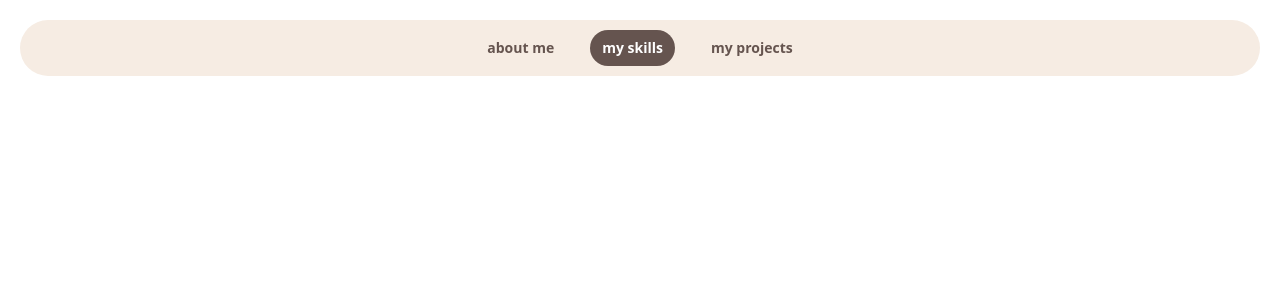
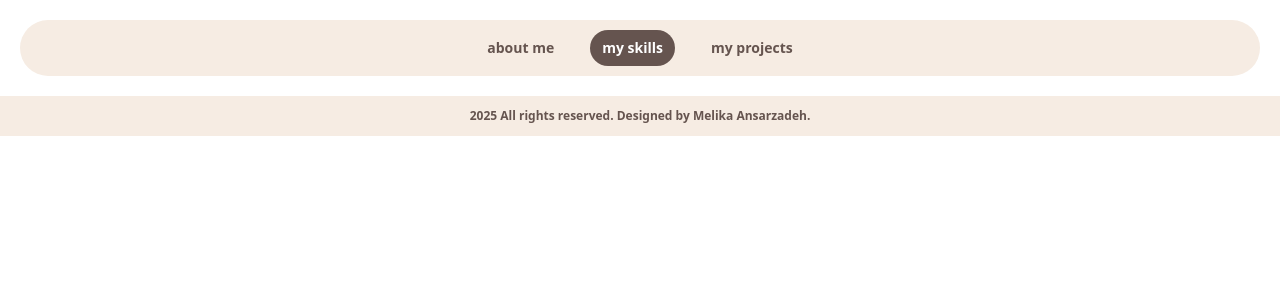
Before and after one commit to melika-ansarzadeh/profile-portfolio, a Next.js app: page / in a window 1280 px wide. Shown: the top 300 px of the page. Built offline with nearby package versions, Linux system fonts and the light colour scheme.

Commit message:
feat:create footer components

```diff
--- a/src/components/Constants/localization/localization.ts
+++ b/src/components/Constants/localization/localization.ts
@@ -3,3 +3,7 @@ export const headerlocalization = {
   mySkills: 'my skills',
   myProjects: 'my projects',
 };
+
+export const footerlocalization = {
+  text: '2025 All rights reserved. Designed by Melika Ansarzadeh.',
+};
--- a/src/components/Layout/Footer/Footer.tsx
+++ b/src/components/Layout/Footer/Footer.tsx
@@ -1,3 +1,9 @@
+import { footerlocalization } from '@/components/Constants/localization/localization';
+
 export default function Footer() {
-  return <div></div>;
+  return (
+    <div className="bg-custom-100 text-xs text-center p-3">
+      <p className="text-custom-400 font-semibold">{footerlocalization.text}</p>
+    </div>
+  );
 }
```
